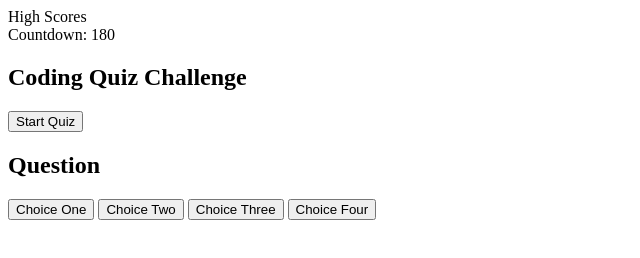
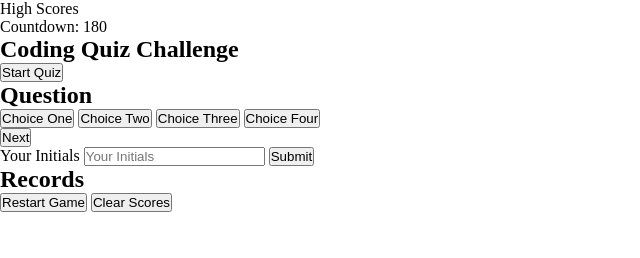
Before and after one commit to parkerjustice/Web-API-Take-2, a plain HTML site: page index.html in a window 1280 px wide. Shown: the whole page, without its empty margins (0-640 px from the left). Drawn offline with Linux system fonts and the light colour scheme.

Commit message:
last html

```diff
--- a/assets/style.css
+++ b/assets/style.css
@@ -0,0 +1,5 @@
+* {
+    margin: 0;
+    padding: 0;
+    box-sizing: border-box;
+}
--- a/index.html
+++ b/index.html
@@ -32,7 +32,33 @@
             <button class="btn">Choice Three</button>
             <button class="btn">Choice Four</button>
         </div>
-        <h2 id="ans-check"
+        <h2 id="ans-check" class="right-wrong hide"></h2>
+        <div class="control">
+            <button id="next-btn" class="next-btn hide">Next</button>
+        </div>
     </section>
+
+    <section id="score-section" class="hide">
+        <form id="submit">
+            <h2 id="personalscore"></h2>
+            <label id="initials">Your Initials</label>
+            <input type="text" id="initial-spot" placeholder="Your Initials" />
+            <button id="submitbtn">Submit</button>
+        </form>
+    </section>
+
+    <section id="highscores" class="highscore-section hide">
+        <div id="highestscore">
+            <h2 class="centered">Records</h2>
+            <div id="hs" class="hsls">
+            </div>
+            <div class="controls">
+                <button id="restartbtn">Restart Game</button>
+                <button id="clear">Clear Scores</button>
+            </div>
+        </div>
+    </section>
+
+    <script src="assets/script.js"></script>
 </body>
 </html>
```
